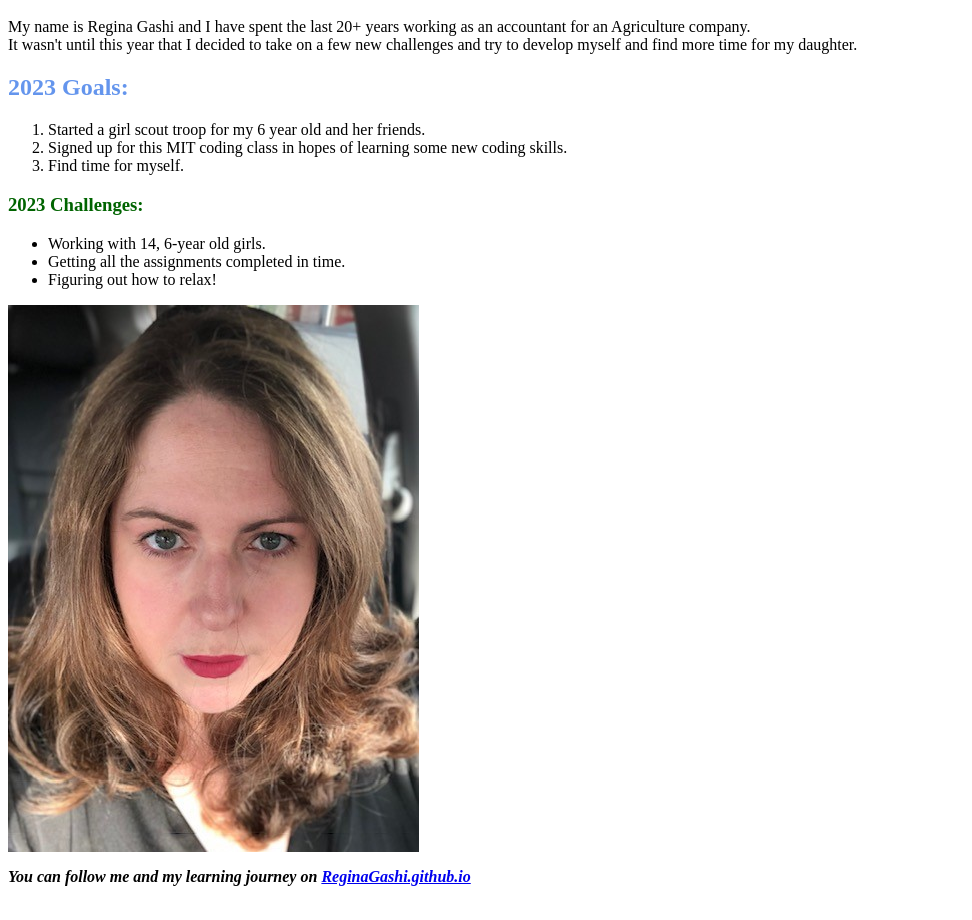
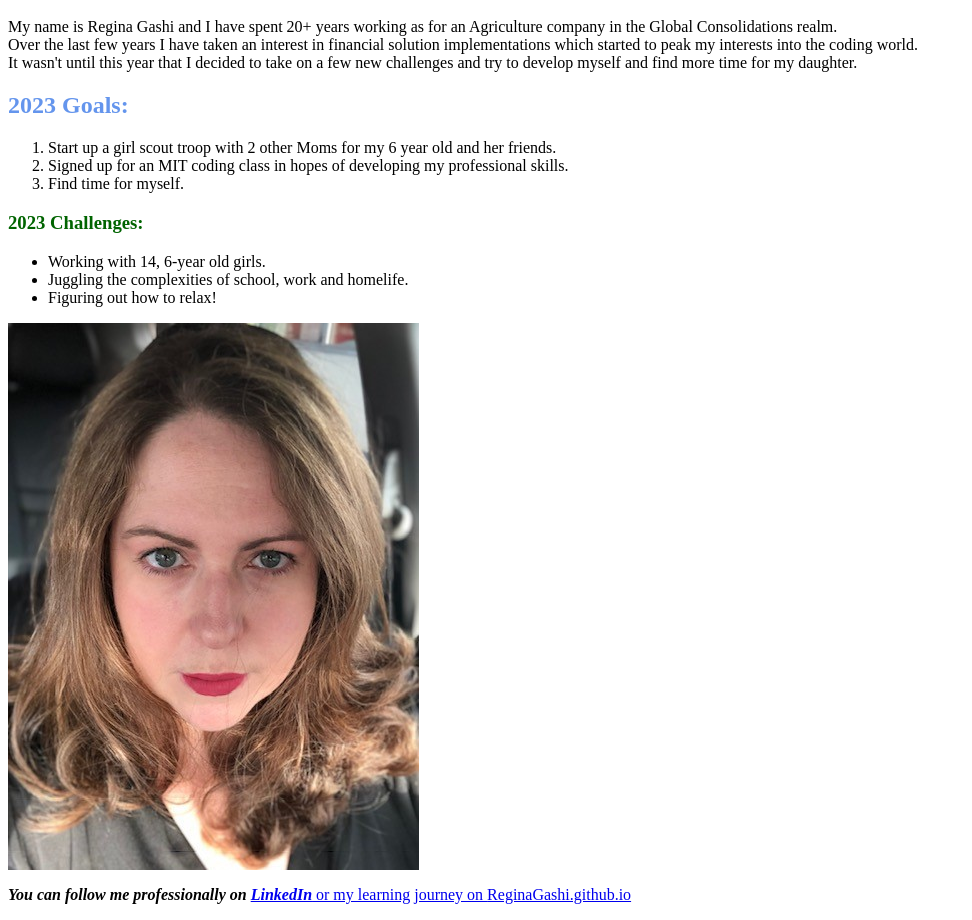
Before and after one commit to ReginaGashi/ReginaGashi.github.io, a plain HTML site: page index.html in a window 1280 px wide. Shown: the part 48-968 px from the top of the page, without its empty margins (0-972 px from the left). Drawn offline with Linux system fonts and the light colour scheme.

Commit message:
Update index.html

```diff
--- a/index.html
+++ b/index.html
@@ -1,22 +1,24 @@
 <h1>The New Me!</h1>
-<p>My name is Regina Gashi and I have spent the last 20+ years working as an accountant for an Agriculture company. <br/>
+<p>My name is Regina Gashi and I have spent 20+ years working as for an Agriculture company in the Global Consolidations realm. <br/>
+   Over the last few years I have taken an interest in financial solution implementations which started to peak my interests into the coding world. <br/>
    It wasn't until this year that I decided to take on a few new challenges and try to develop myself and find more time for my daughter. </p>
 
 <h2 style="color:cornflowerblue">2023 Goals:</h2>
 <ol>
-    <li>Started a girl scout troop for my 6 year old and her friends. </li>
-    <li>Signed up for this MIT coding class in hopes of learning some new coding skills.</li>
+    <li>Start up a girl scout troop with 2 other Moms for my 6 year old and her friends. </li>
+    <li>Signed up for an MIT coding class in hopes of developing my professional skills.</li>
     <li>Find time for myself.</li>
  </ol>
 
  <h3 style="color:darkgreen">2023 Challenges:</h3>
  <ul>
     <li>Working with 14, 6-year old girls. </li>
-    <li>Getting all the assignments completed in time.</li>
+    <li>Juggling the complexities of school, work and homelife.</li>
     <li>Figuring out how to relax!</li>
  </ul>
 
 <img src="/RegGasphoto.jpg"/>
 
-<p><b><i>You can follow me and my learning journey on <a href="ReginaGashi.github.io">ReginaGashi.github.io</i></b></p>
-<a href="ReginaGashi.github.io"></a>
+<p><b><i>You can follow me professionally on <a href="https://www.linkedin.com/in/regina-gashi-aab8a616/">LinkedIn</i></b> or my learning journey on <a href="https://reginagashi.github.io/">ReginaGashi.github.io</i></b></p>
+<a href="https://www.linkedin.com/in/regina-gashi-aab8a616/"></a>
+<a href="https://reginagashi.github.io/"></a>
```
